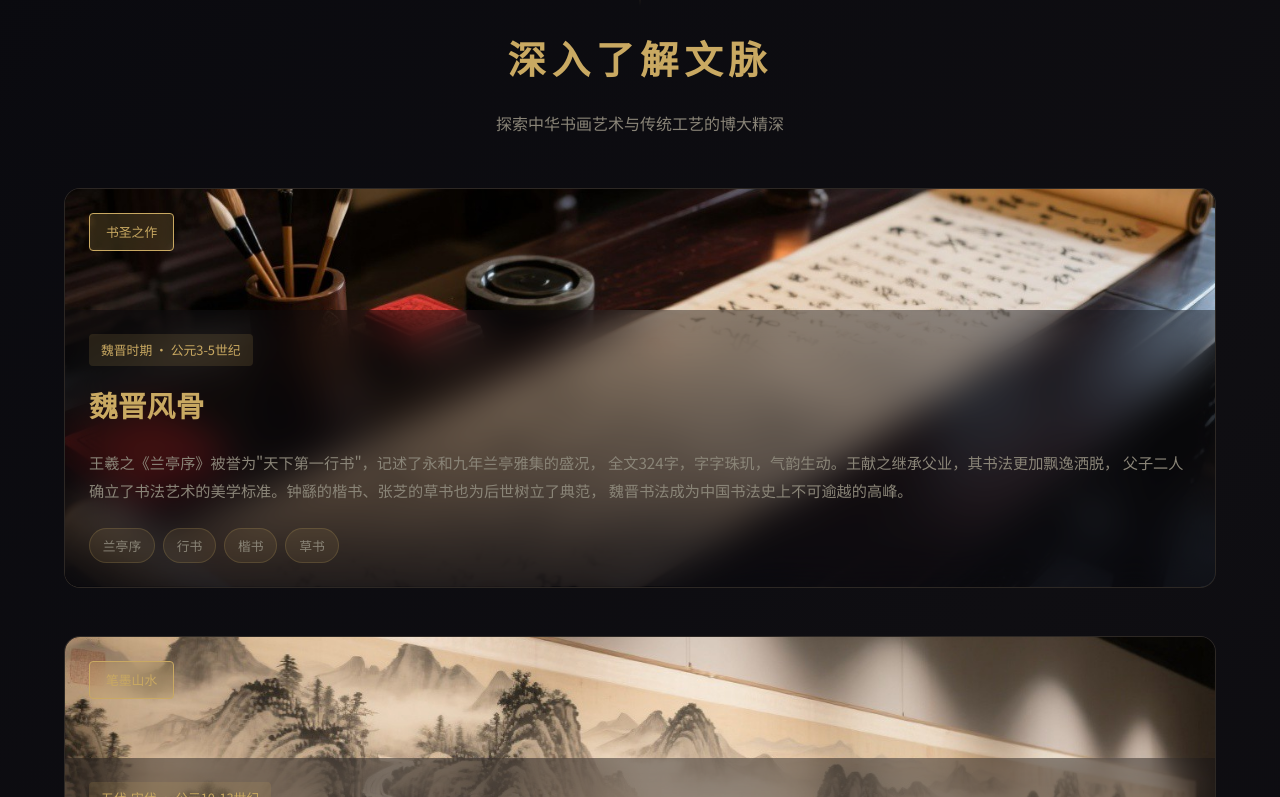
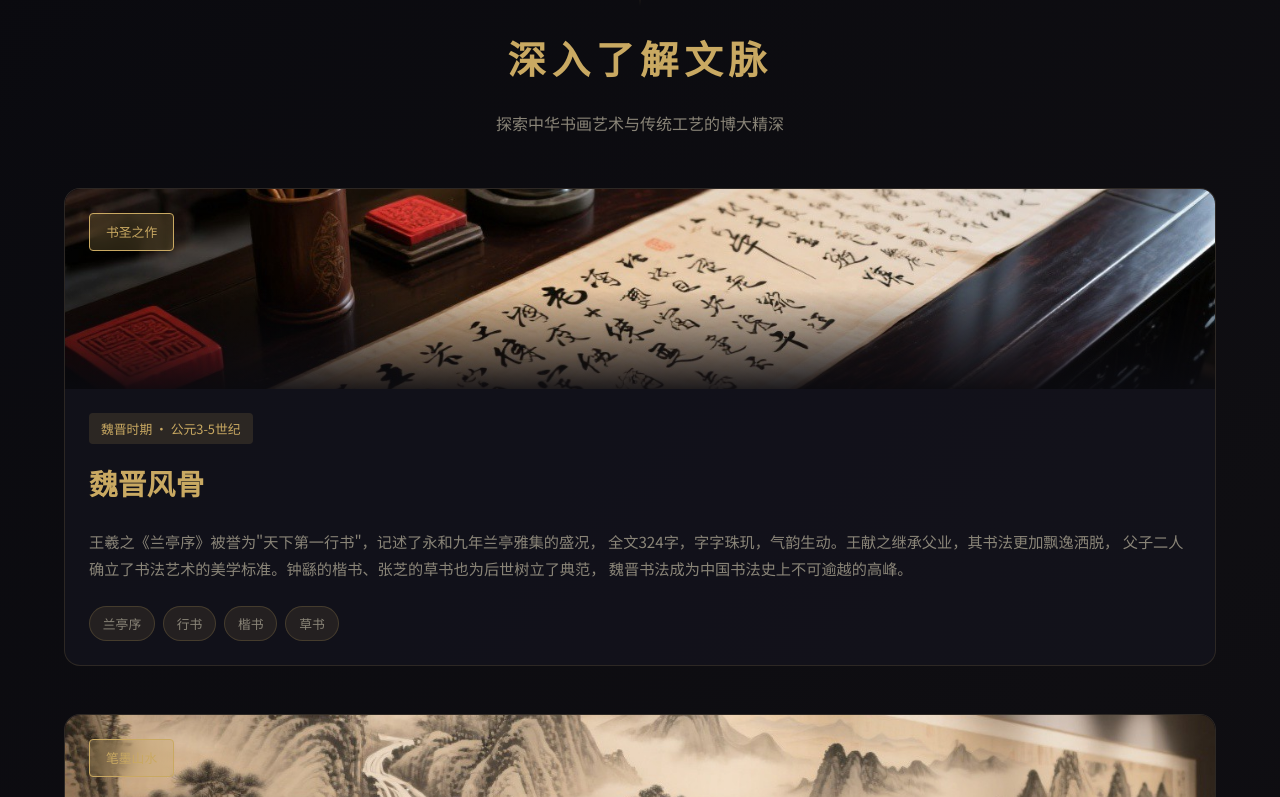
Before and after one commit to JustXylia/zhonghua-wenwu-museum, a plain HTML site: page history-cover.html in a window 1280 px wide. Shown: the part 2003-2800 px from the top of the page. Drawn offline with Linux system fonts and the light colour scheme; animation ran at ten frames a second; a web font is replaced by a local one.

Commit message:
修复深入了解卡片：图片清晰显示，文字区域不再模糊

```diff
--- a/history-cover.html
+++ b/history-cover.html
@@ -413,9 +413,6 @@
             overflow: hidden;
             transition: all 0.4s ease;
             position: relative;
-            display: flex;
-            flex-direction: column;
-            min-height: 480px;
         }
         .detail-card:hover {
             transform: translateY(-8px);
@@ -423,13 +420,10 @@
             border-color: rgba(201,169,98,0.3);
         }
         .detail-card-image {
-            position: absolute;
-            top: 0;
-            left: 0;
             width: 100%;
-            height: 100%;
+            height: 260px;
             overflow: hidden;
-            z-index: 0;
+            position: relative;
         }
         .detail-card-image img {
             width: 100%;
@@ -437,6 +431,7 @@
             object-fit: cover;
             background: #0d0d14;
             display: block;
+            transition: transform 0.6s ease;
         }
         .detail-card:hover .detail-card-image img {
             transform: scale(1.05);
@@ -445,9 +440,8 @@
             content: '';
             position: absolute;
             bottom: 0; left: 0; right: 0;
-            height: 60%;
-            background: linear-gradient(to top, rgba(10,10,15,0.85) 0%, rgba(10,10,15,0.4) 40%, transparent 100%);
-            z-index: 1;
+            height: 50%;
+            background: linear-gradient(to top, rgba(10,10,15,0.9), transparent);
         }
         .detail-card-tag {
             position: absolute;
@@ -466,10 +460,6 @@
             padding: 2rem;
             position: relative;
             z-index: 2;
-            margin-top: auto;
-            backdrop-filter: blur(20px);
-            -webkit-backdrop-filter: blur(20px);
-            background: rgba(10,10,15,0.4);
         }
         .detail-card-content h3 {
             font-family: var(--font-display);
@@ -683,7 +673,7 @@
             .detail-grid {
                 grid-template-columns: 1fr;
             }
-            .detail-card { min-height: 400px; }
+            .detail-card-image { height: 200px; }
             .detail-card-content { padding: 1.5rem; }
             .timeline { padding-left: 2rem; }
             .timeline-item::before { left: -2.4rem; }
```
Also changed, not shown: promotion-cover.html (+6 -16 lines), restoration-cover.html (+6 -16 lines), stone-cover.html (+6 -16 lines), vessels-cover.html (+6 -16 lines).
